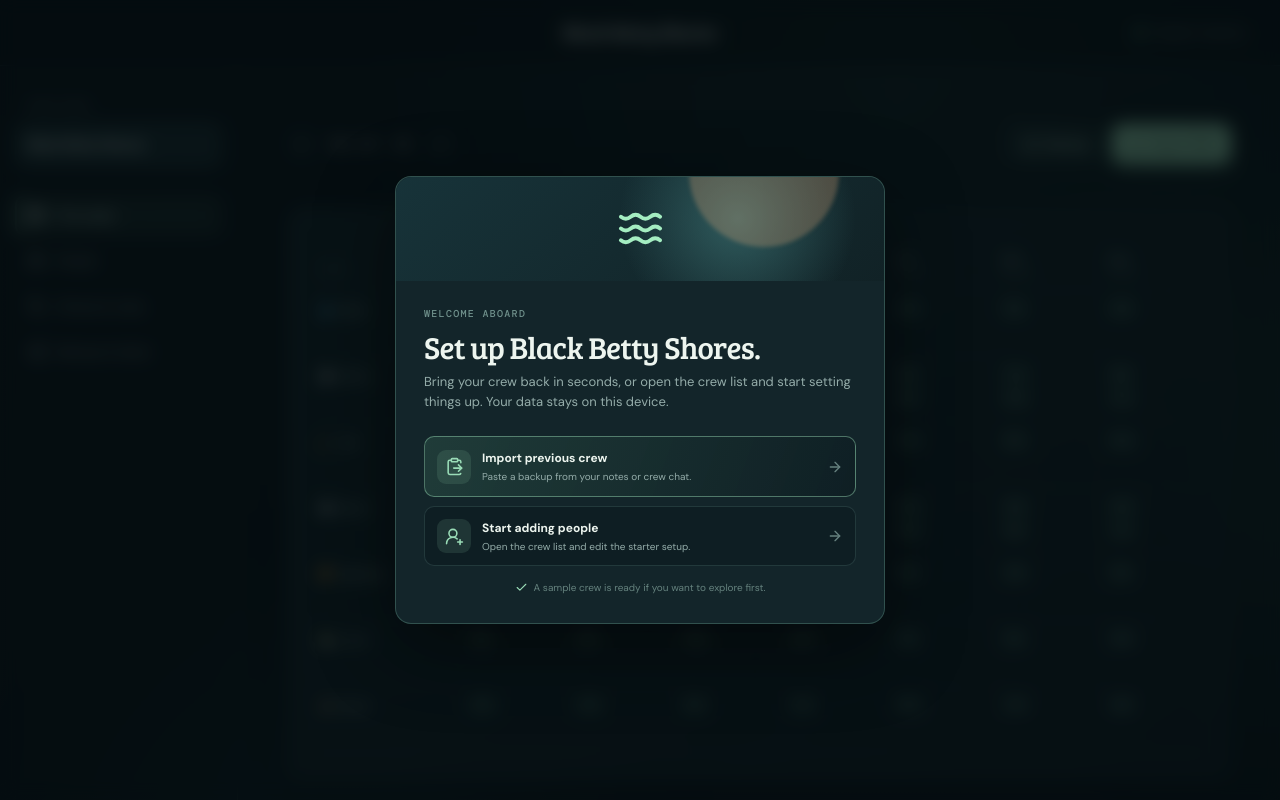
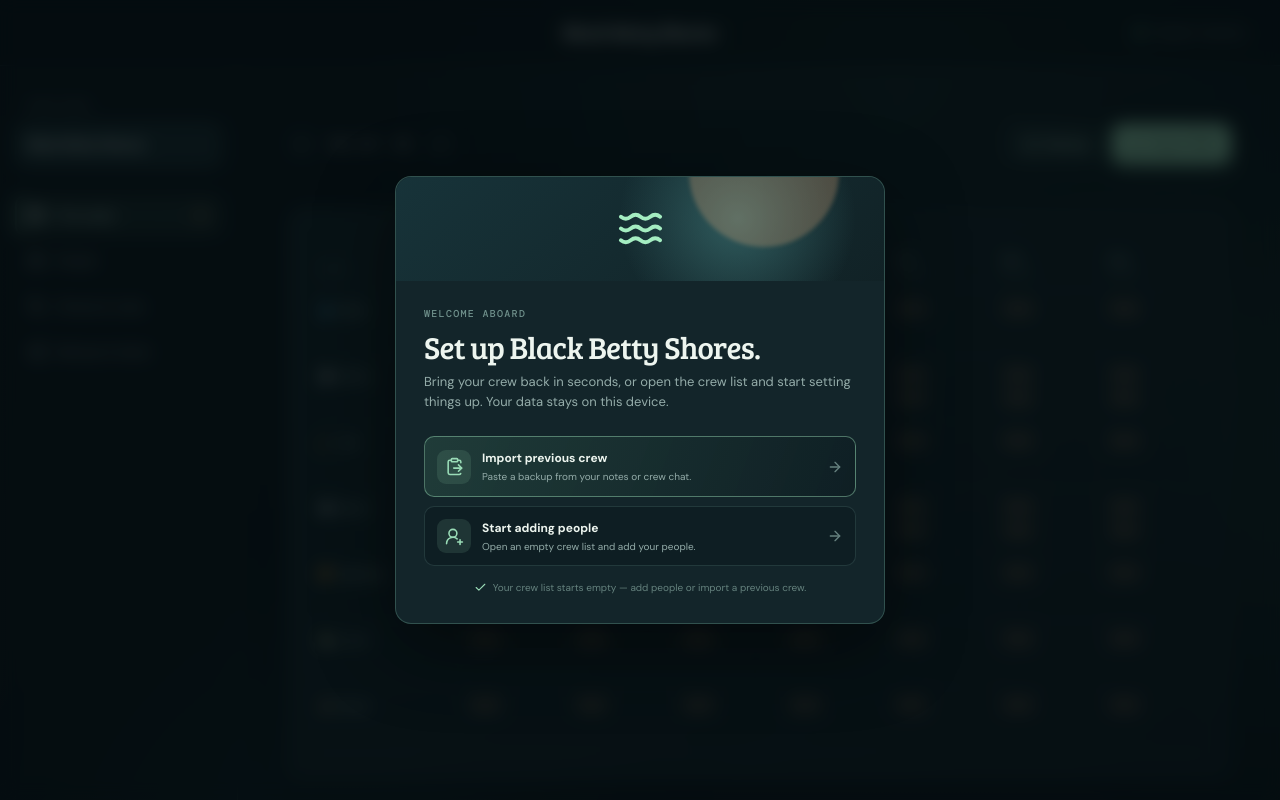
Before and after one commit to MarcoPorti/black-betty-shores, a React (Vite) app: page / in a window 1280 px wide. Shown: the top 800 px of the page. Built offline with nearby package versions, Linux system fonts and the light colour scheme.

Commit message:
Remove seeded onboarding crew

```diff
--- a/src/main.tsx
+++ b/src/main.tsx
@@ -21,21 +21,9 @@ const DEFAULT_CHORES: Chore[] = [
   { id: "dinner", name: "Dinner", emoji: "🍲", required: 1, frequency: "daily", days: [0, 1, 2, 3, 4, 5, 6] },
 ];
 
-function demoPeople(weekStart: string): Person[] {
-  const day = (offset: number) => dateKey(addDays(parseDateKey(weekStart), offset));
-  return [
-    { id: "alex", name: "Alex", arrival: day(-2), departure: day(7), cannot: [], prefers: ["water"], dislikes: ["dishes"] },
-    { id: "bea", name: "Bea", arrival: day(-1), departure: day(6), cannot: ["watch"], prefers: ["breakfast"], dislikes: [] },
-    { id: "nico", name: "Nico", arrival: day(0), departure: day(10), cannot: [], prefers: ["watch"], dislikes: ["jaro"] },
-    { id: "rita", name: "Rita", arrival: day(1), departure: day(8), cannot: ["water"], prefers: [], dislikes: ["dinner"] },
-    { id: "sam", name: "Sam", arrival: day(-3), departure: day(4), cannot: [], prefers: ["dinner"], dislikes: [] },
-    { id: "tino", name: "Tino", arrival: day(2), departure: day(12), cannot: [], prefers: [], dislikes: ["watch"] },
-  ];
-}
-
 function initialState(): BoatState {
   const weekStart = dateKey(startOfWeek(new Date()));
-  const people = demoPeople(weekStart);
+  const people: Person[] = [];
   return { version: 1, weekStart, people, chores: DEFAULT_CHORES, schedule: generateWeek(people, DEFAULT_CHORES, weekStart), onboardingComplete: false };
 }
 
@@ -63,7 +51,10 @@ function App() {
   useEffect(() => {
     loadState().then((saved) => {
       if (saved) {
-        setState({ ...saved, schedule: repairDuplicateTaskAssignments(saved.schedule) });
+        const freshOnboardingState = !saved.onboardingComplete
+          ? { ...saved, people: [], schedule: generateWeek([], saved.chores, saved.weekStart) }
+          : saved;
+        setState({ ...freshOnboardingState, schedule: repairDuplicateTaskAssignments(freshOnboardingState.schedule) });
         setShowOnboarding(!saved.onboardingComplete);
       } else setShowOnboarding(true);
       setLoaded(true);
@@ -325,11 +316,11 @@ function Onboarding({ onStart, onImport }: { onStart: () => void; onImport: (inp
         </button>
         <button className="onboarding-option" onClick={onStart}>
           <span className="onboarding-option-icon"><UserRoundPlus size={19} /></span>
-          <span><strong>Start adding people</strong><small>Open the crew list and edit the starter setup.</small></span>
+          <span><strong>Start adding people</strong><small>Open an empty crew list and add your people.</small></span>
           <ArrowRight size={16} />
         </button>
       </div>
-      <small className="onboarding-foot"><Check size={13} /> A sample crew is ready if you want to explore first.</small>
+      <small className="onboarding-foot"><Check size={13} /> Your crew list starts empty — add people or import a previous crew.</small>
     </> : <>
       <button className="onboarding-back" onClick={() => { setMode("choices"); setError(null); }}><ArrowLeft size={15} />Back to setup choices</button>
       <div className="eyebrow">BRING THEM ABOARD</div>
```
